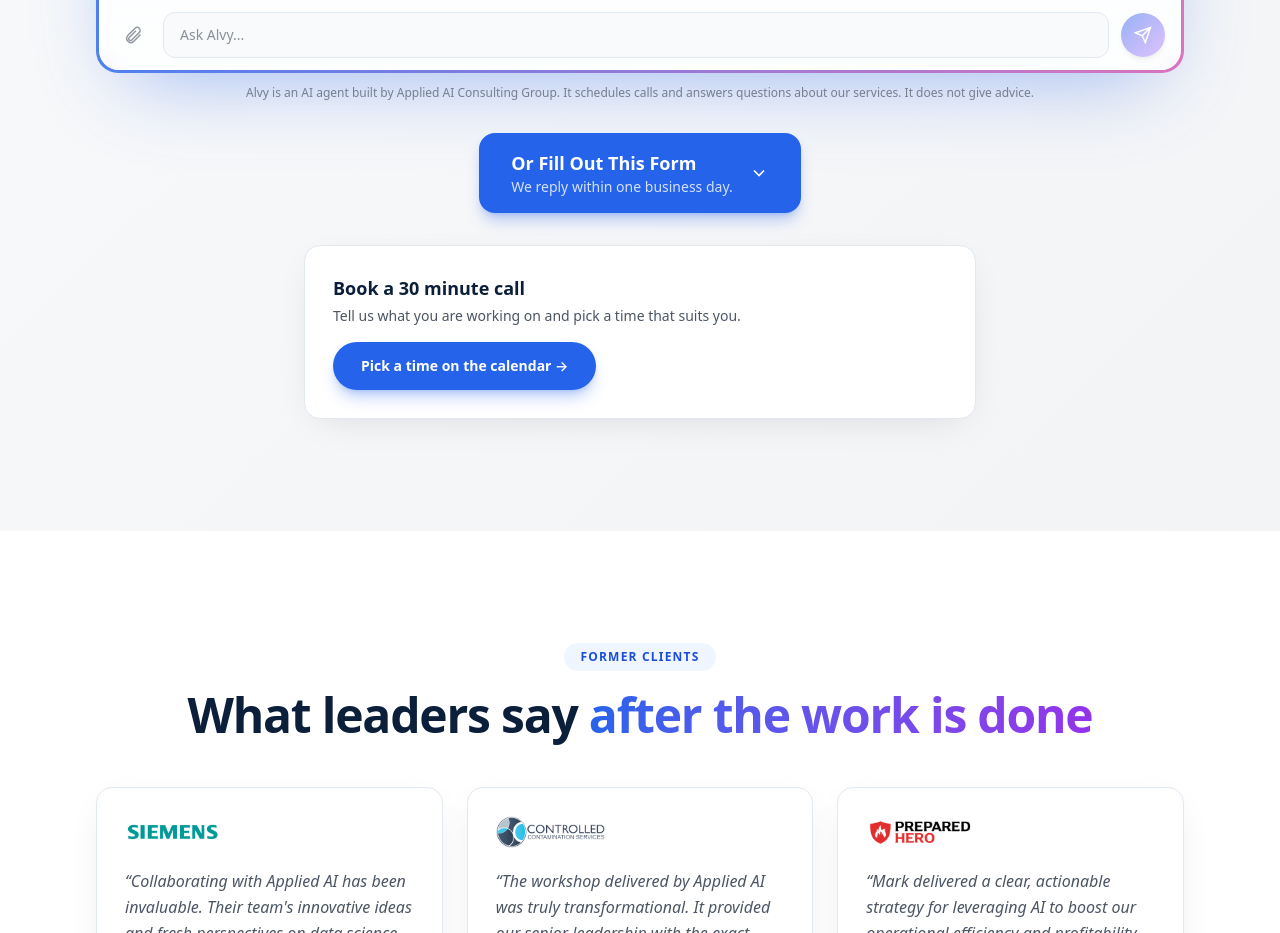
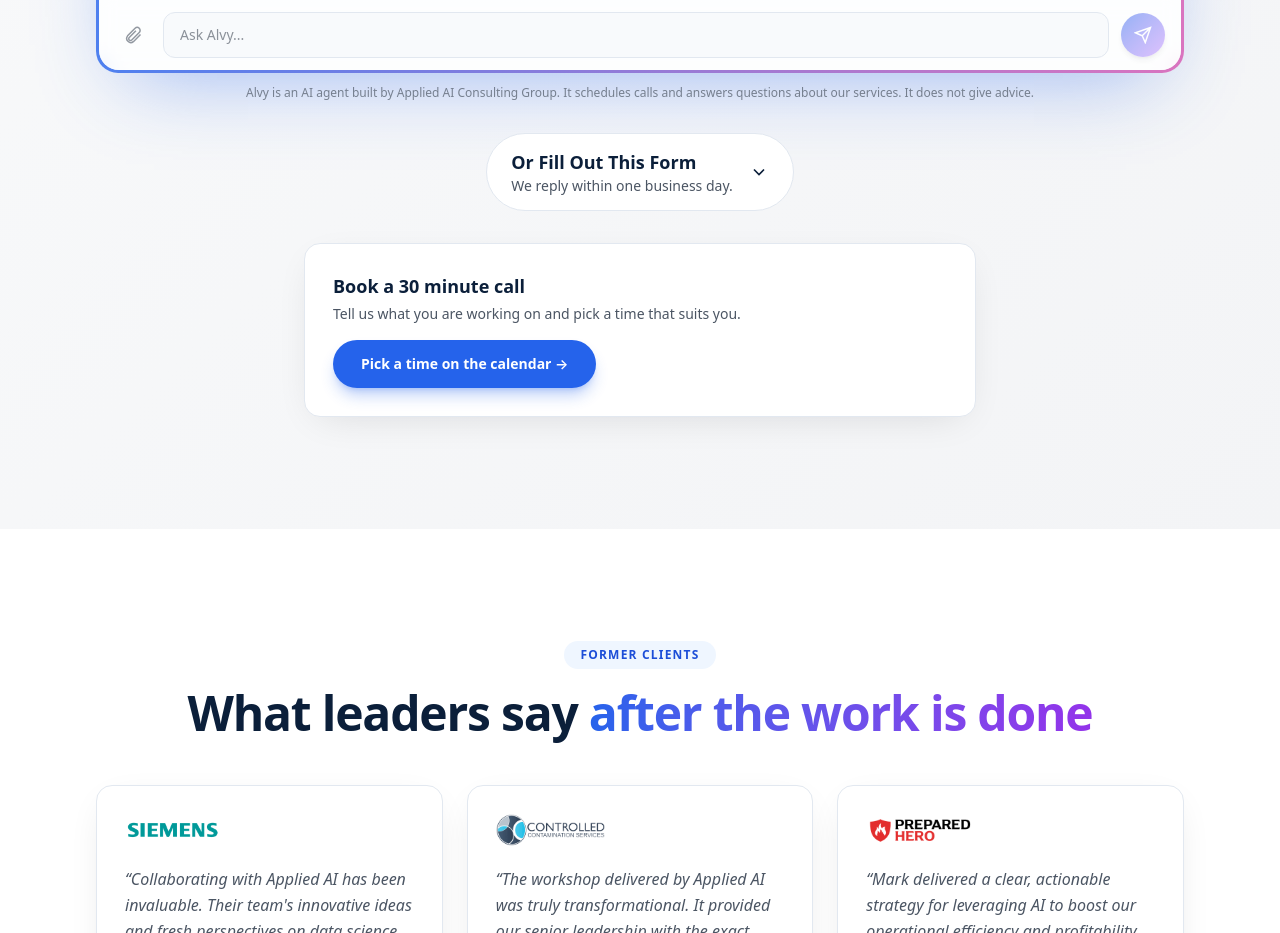
Before and after one commit to Mark-Alvy/appliedaicg-site-v1.2, a React (Vite) app: page / in a window 1280 px wide. Shown: the part 6300-7233 px from the top of the page. Built offline with nearby package versions, Linux system fonts and the light colour scheme.

Commit message:
Contact section button styles
Co-Authored-By: Claude Sonnet 5.5 <noreply@anthropic.com>
Claude-Session: https://claude.ai/code/session_01B34hrMBgVoAANP3LECGcaD

```diff
--- a/src/Alvy.tsx
+++ b/src/Alvy.tsx
@@ -128,10 +128,10 @@ export default function Alvy() {
         <p className="mt-3 text-xs text-slate/70">Alvy is an AI agent built by Applied AI Consulting Group. It schedules calls and answers questions about our services. It does not give advice.</p>
 
         {/* Form toggle */}
-        <button type="button" onClick={() => setFormOpen(!formOpen)} className="mt-8 inline-flex max-w-full items-center gap-4 rounded-2xl bg-blue px-6 py-4 text-left text-white shadow-lg shadow-blue/30 transition hover:bg-blue-deep sm:px-8">
+        <button type="button" onClick={() => setFormOpen(!formOpen)} className="btn-ghost mt-8 max-w-full gap-4 border border-line bg-white text-left">
           <span>
             <span className="block text-lg font-bold">Or Fill Out This Form</span>
-            <span className="block text-sm text-white/80">{contact.formSub}</span>
+            <span className="block text-sm font-normal text-slate">{contact.formSub}</span>
           </span>
           <svg width="20" height="20" viewBox="0 0 24 24" fill="none" stroke="currentColor" strokeWidth="2" className={"transition " + (formOpen ? "rotate-180" : "")}><path d="M6 9l6 6 6-6" /></svg>
         </button>
```
